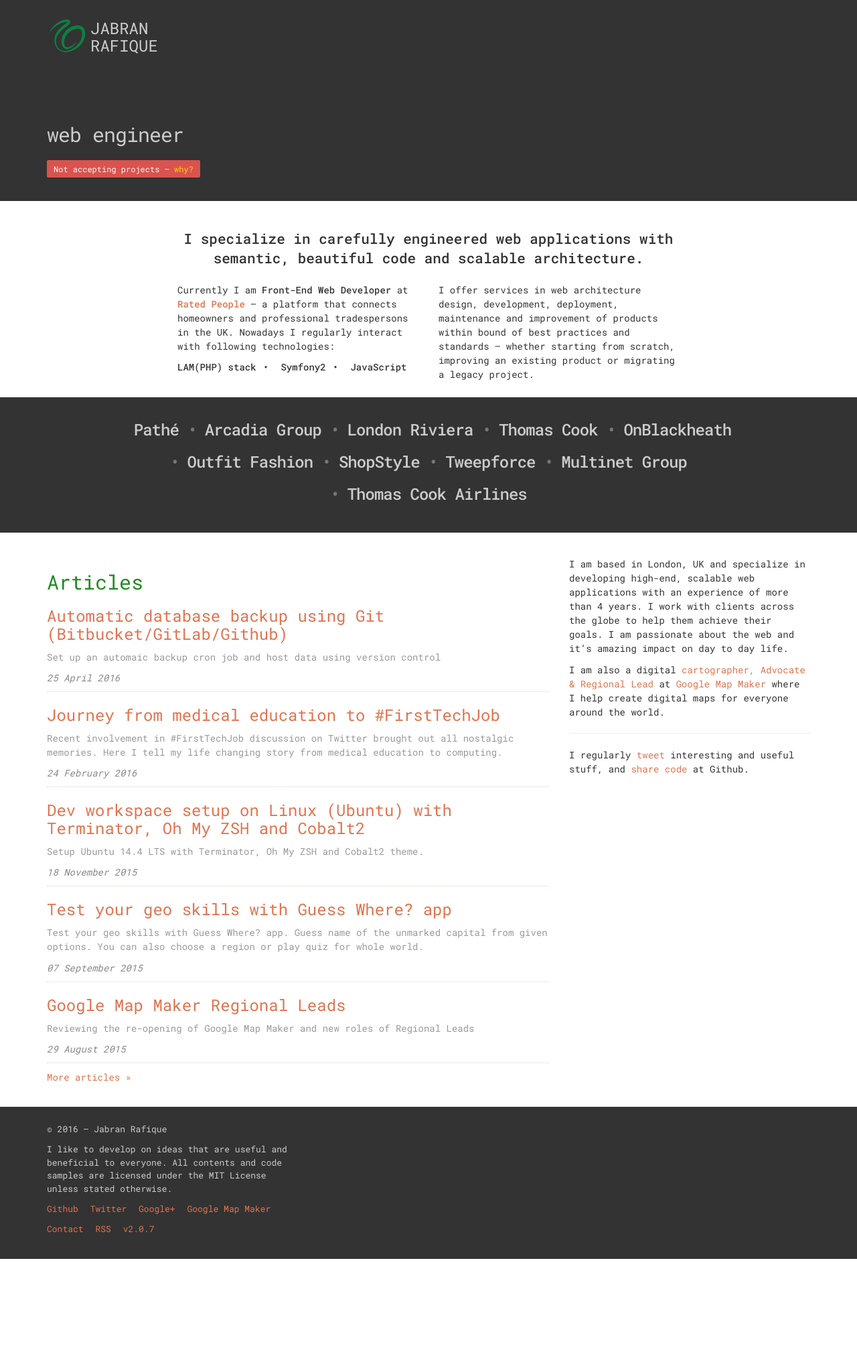
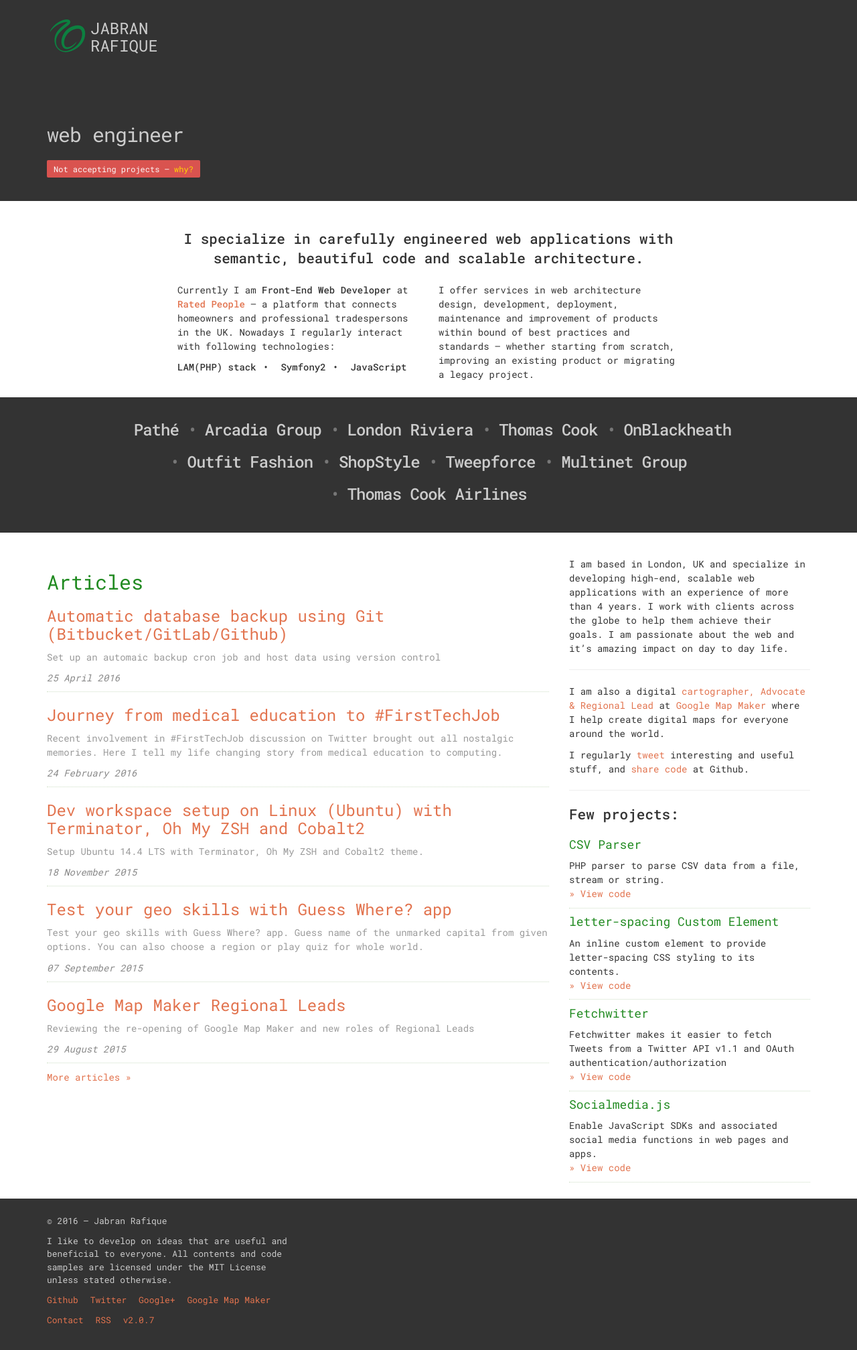
Before and after one commit to jabranr/jabranr.github.io-legacy, a Jekyll site: the page built from index.html, in a window 1280 px wide. Shown: the whole page at 67% size. Built offline with Jekyll 4.4.1, drawn with Linux system fonts in a browser that asks for light colours; the list of posts is cut into pages by our own code; before the commit the page ends 1879 px from its top, so only the background shows below that.

Commit message:
add sidebar projects - issue #9

```diff
--- /dev/null
+++ b/_includes/featured-projects.html
@@ -0,0 +1,14 @@
+<div class="featured__projects">
+  {% for project in site.categories.projects %}
+    {% if project.featured == true %}
+      <div class="featured__project">
+        <header class="featured__project-header">
+          <h4 class="featured__project-title">{{ project.title }}</h4>
+        </header>
+        <div class="featured__project-excerpt">{{ project.excerpt }}
+          <p><a href="{{ project.code }}" target="_blank">&raquo; View code</a></p>
+        </div>
+      </div>
+    {% endif %}
+  {% endfor %}
+</div>
--- a/_includes/sidebar.html
+++ b/_includes/sidebar.html
@@ -1,9 +1,16 @@
-<aside class="col-xs-12 col-sm-4 home__sidebar {{ include.class }}">
+<aside class="home__sidebar {{ include.class }}">
+  <div class="col-xs-12 col-sm-4 home__sidebar-about">
+    <p>I am based in London, UK and specialize in developing high-end, scalable web applications with an experience of more than 4 years. I work with clients across the globe to help them achieve their goals. I am passionate about the web and it’s amazing impact on day to day life.</p>
+    <hr>
 
-  <p>I am based in London, UK and specialize in developing high-end, scalable web applications with an experience of more than 4 years. I work with clients across the globe to help them achieve their goals. I am passionate about the web and it’s amazing impact on day to day life.</p>
+    <p>I am also a digital <a href="https://google.com/mapmaker{{ site.google.mapmaker }}" target="_blank">cartographer, Advocate &amp; Regional Lead</a> at <a href="http://google.com/mapmaker" target="_blank">Google Map Maker</a> where I help create digital maps for everyone around the world.</p>
 
-  <p>I am also a digital <a href="https://google.com/mapmaker{{ site.google.mapmaker }}" target="_blank">cartographer, Advocate &amp; Regional Lead</a> at <a href="http://google.com/mapmaker" target="_blank">Google Map Maker</a> where I help create digital maps for everyone around the world.</p>
+    <p>I regularly <a href="https://twitter.com/@{{ site.twitter.username }}" target="_blank">tweet</a> interesting and useful stuff, and <a href="https://github.com/{{ site.github.username }}" target="_blank">share code</a> at Github.</p>
+    <hr>
+  </div>
 
-  <hr>
-  <p>I regularly <a href="https://twitter.com/@{{ site.twitter.username }}" target="_blank">tweet</a> interesting and useful stuff, and <a href="https://github.com/{{ site.github.username }}" target="_blank">share code</a> at Github.</p>
+  <div class="col-xs-12 col-sm-4 home__sidebar-projects">
+    <p class="lead">Few projects:</p>
+    {% include featured-projects.html %}
+  </div>
 </aside>
--- a/assets/css/main.scss
+++ b/assets/css/main.scss
@@ -331,3 +331,7 @@
 .disqus__comments {
   margin-top: 24px;
 }
+
+.featured__project {
+  border-bottom: 1px dotted rgba($brand-secondary, .5);
+}
--- /dev/null
+++ b/projects/index.html
@@ -0,0 +1,33 @@
+---
+layout: page
+title: Projects
+description: This page has information about various projects of Jabran Rafique.
+class: projects
+---
+
+<div class="projects">
+	<p>
+		Here is list of my projects I work on from time to time. Hardly any of them would be a private project otherwise they are all public with open source licenses hosted at <a href="https://github.com/{{ site.github.username }}" target="_blank">Github</a> and free to use. You are most welcome to share your feedback, corrections and even enhancements. Relevant details to file an issue can be found in detailed page for each of these projects.
+	</p>
+
+	<p>I also use <a href="https://gist.github.com/{{ site.github.username }}" target="_blank">Gist</a> and <a href="https://codepen.io/{{ site.github.username }}" target="_blank">CodePen</a> to share experiments from day to day work.</p>
+
+	{% for project in site.categories.projects %}
+	  {% if project.private != true %}
+	    <article class="project__article">
+	      <header class="project__article-header">
+	        <h3 class="project__article-title">
+	          <a href="{{ project.url }}">{{ project.title }}</a>
+	        </h3>
+	      </header>
+	      <p class="project__article-excerpt">{{ project.excerpt | strip_html }}</p>
+	      <footer class="project__article-footer">
+	        <em class="project__article-publish-date">{{ project.date | date_to_long_string }}</em>
+	        {% if project.author %}
+	        <em class="project__article-author">&bull; {{ project.author }}</em>
+	        {% endif %}
+	      </footer>
+	    </article>
+	  {% endif %}
+	{% endfor %}
+</div>
```
Also changed, not shown: _layouts/project.html (added, +36 -0 lines), projects/_posts/2013-03-08-socialmedia-js.markdown (added, +54 -0 lines), projects/_posts/2013-03-09-php-library-for-instagram-api.markdown (added, +14 -0 lines), projects/_posts/2013-10-09-php-library-for-twitter-api-v1-1.markdown (added, +37 -0 lines), projects/_posts/2014-01-30-html-form-fields-placeholder-fallback-jquery.markdown (added, +56 -0 lines), projects/_posts/2014-03-31-fetchwitter.markdown (added, +16 -0 lines), projects/_posts/2014-04-05-fetchwitter-for-wordpress.markdown (added, +14 -0 lines), projects/_posts/2014-06-29-letter-spacing.markdown (added, +17 -0 lines), projects/_posts/2014-10-10-event-timeline.markdown (added, +17 -0 lines), projects/_posts/2014-12-01-instagram-php-sdk.markdown (added, +17 -0 lines), projects/_posts/2015-03-30-csv-parser.markdown (added, +17 -0 lines), assets/images/project_socialmedia.png (added).
